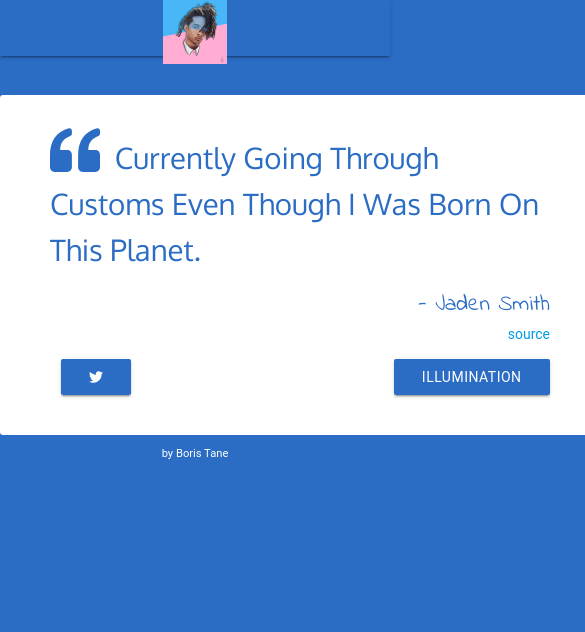
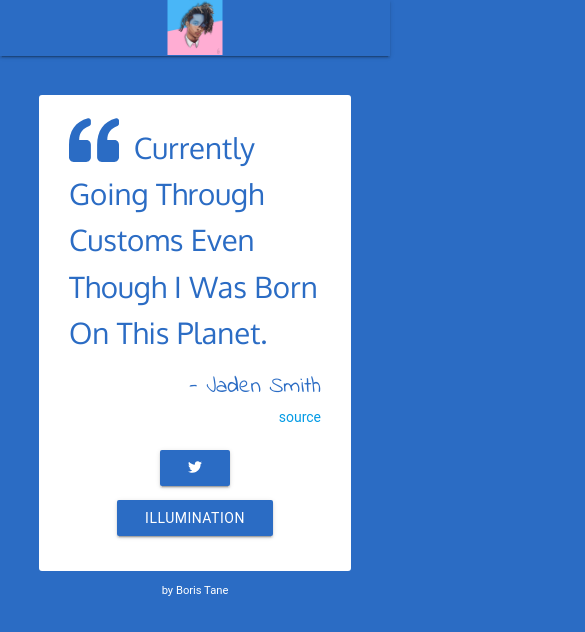
Before and after one commit to boristane/jaden-quotes, a plain HTML site: page index.html in a window 390 px wide. Shown: the whole page, 585 px wide, since content can reach past the window. Drawn offline with Linux system fonts and the light colour scheme; a web font is replaced by a local one.

Commit message:
Fixes responsiveness.

```diff
--- a/css/index.css
+++ b/css/index.css
@@ -52,6 +52,11 @@
 	color: black;
 }
 
+.btns{
+	text-align: center;
+	line-height: 50px;
+}
+
 .btn{
 	background-color: white;
 }
@@ -73,3 +78,15 @@
 footer a:hover{
 	color: black;
 }
+
+@media screen and (max-width: 700px) {
+    .quote-box{
+		margin: 10% auto auto auto;
+		width: 80%;
+		padding: 10px 30px 10px 30px;
+	}
+
+	#logo{
+		height: 55px;
+	}
+}
--- a/index.html
+++ b/index.html
@@ -31,10 +31,10 @@
 			<h2 class="quote" id="author"></h2>
 			<h3 id="source"><a href="#" id="source-link" target="_blank"></a></h2>
 			<div class="row btns">
-				<div class="col s2">
+				<div class="col m2 s12">
 					<button class="waves-effect waves-light btn" id="twitter"><i class="fab fa-twitter"></i></button>
 				</div>
-				<div class="col s4 offset-s6">
+				<div class="col m4 offset-m6 s12">
 					<button class="waves-effect waves-ligh btn" id="new-quote">Illumination</button>
 				</div>
 			</div>
```
